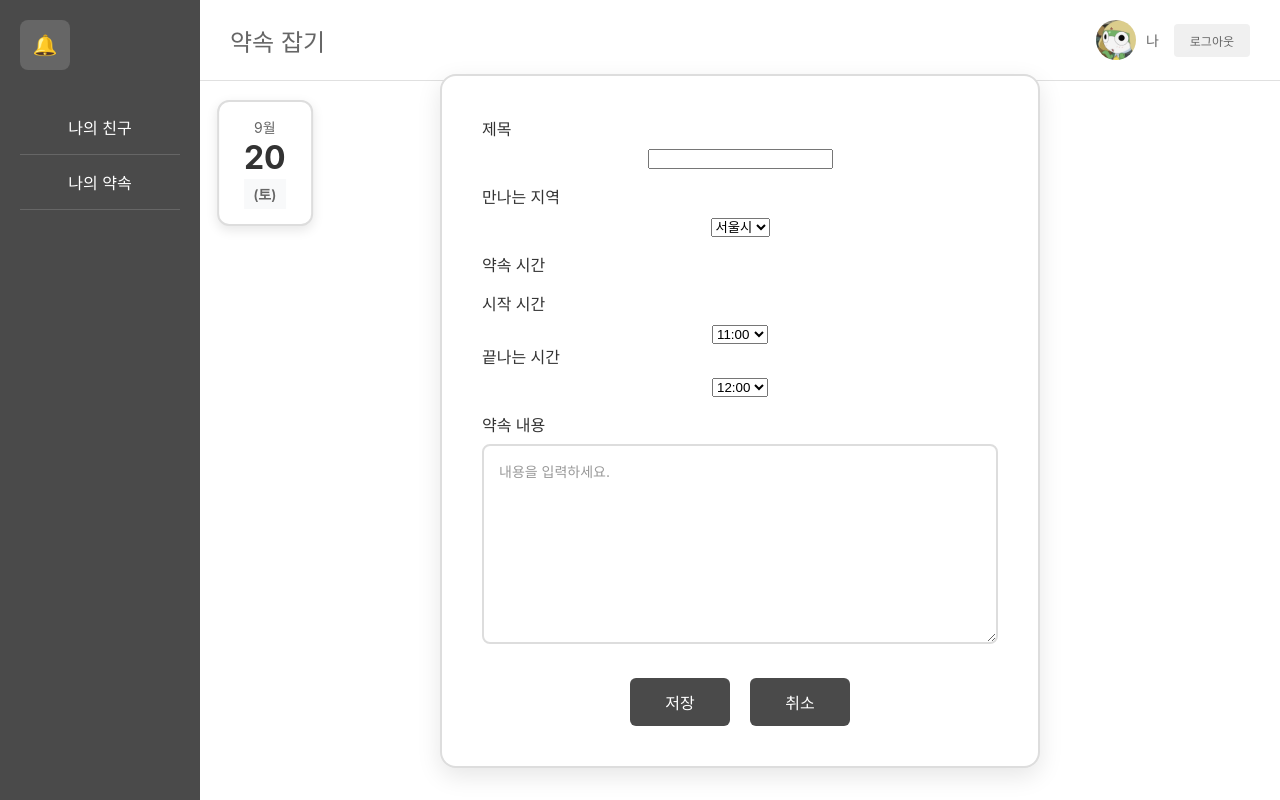
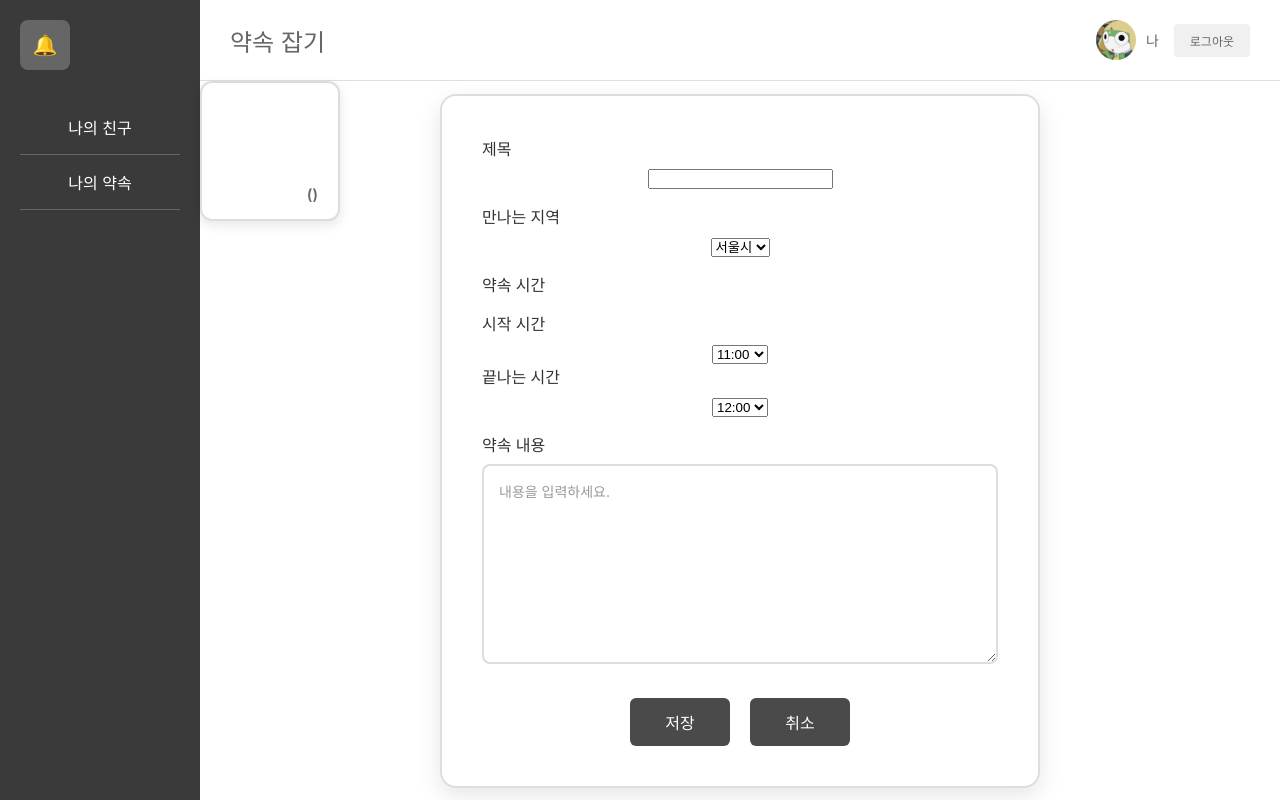
Before and after one commit to jyh9763/LightningApp, a React (Create React App) app in the folder frontend/: page /meet in a window 1280 px wide. Built offline with nearby package versions, Linux system fonts and the light colour scheme.

Commit message:
update: send date data to meet page

```diff
--- a/frontend/src/pages/Main.js
+++ b/frontend/src/pages/Main.js
@@ -18,6 +18,9 @@ export default function Main(){
     const todayY = today.getFullYear();
     const todayM = today.getMonth();
     const todayD = today.getDate();
+
+    // 요일 이름
+    const weekdays = ["일", "월", "화", "수", "목", "금", "토"];
 
     // 현재 월 1일의 요일
     const firstWeek = new Date(currentY, currentM, 1).getDay();
@@ -95,13 +98,9 @@ export default function Main(){
                     <div className="calendar">
                         <div className="calendar-header">
                             <div className="weekdays">
-                                <div className="weekday">일</div>
-                                <div className="weekday">월</div>
-                                <div className="weekday">화</div>
-                                <div className="weekday">수</div>
-                                <div className="weekday">목</div>
-                                <div className="weekday">금</div>
-                                <div className="weekday">토</div>
+                                {weekdays.map((weekday, wdi) => (
+                                    <div key={wdi} className="weekday">{weekday}</div>
+                                ))}
                             </div>
                         </div>
 
@@ -115,16 +114,25 @@ export default function Main(){
                                             className={`calendar-cell ${day ? "": "empty"}`}
                                         >
                                             <div className="date-row">
-                                                <button className='appointment-add' onClick={() => navigate("/meet")}>
+                                                {day && (
+                                                    <>  {/* 버튼과 날짜 두 개를 동시에 렌더링하려면 하나의 부모로 묶는 작업 필요
+                                                        -> dom 쓰고싶지 않은데 하나로 묶고싶을 때 사용 */}
+                                                        <button
+                                                            className='appointment-add'
+                                                            onClick={() => navigate("/meet",
+                                                            // 페이지 이동 시 데이터 보내기
+                                                            {state: {month: currentM+1, day: day, weekday: weekdays[di]}})}
+                                                        >
                                                             +
                                                         </button>
-                                                {day &&
                                                         <div className={`date-number ${
                                                            day === todayD && currentM === todayM && currentY === todayY
                                                            ? "today": ""
                                                         }`}>
                                                             {day}
-                                                </div>}
+                                                        </div>
+                                                    </>
+                                                )}
                                             </div>
                                         </div>
                                     ))}
--- a/frontend/src/pages/Meet.css
+++ b/frontend/src/pages/Meet.css
@@ -19,7 +19,7 @@ body {
 /* 사이드바 */
 .sidebar {
     width: 200px;
-    background-color: #4a4a4a;
+    background-color: rgba(0, 0, 0, 0.76);
     color: white;
     padding: 20px;
     display: flex;
@@ -64,7 +64,7 @@ body {
 
 .menu-item:hover {
     color: #ccc;
-    background-color: rgba(255, 255, 255, 0.1);
+    background-color: rgba(0, 0, 0, 0.76);
     padding-left: 10px;
 }
 
@@ -78,36 +78,42 @@ body {
 
 /* 상단 날짜 박스 */
 .date-box {
-    position: absolute;
-    top: 100px;
-    left: 6%;
-    transform: translateX(-50%);
+    position: relative;
+    width: 140px;
+    height: 140px;
     background-color: white;
     border: 2px solid #ddd;
     border-radius: 12px;
-    padding: 15px 25px;
-    text-align: center;
-    box-shadow: 0 4px 12px rgba(0, 0, 0, 0.1);
-    z-index: 10;
+    padding: 10px;
+    box-shadow: 0 4px 12px rgba(0,0,0,0.1);
+
 }
 
 .month {
-    font-size: 14px;
+    position: absolute;
+    top: 10px;
+    left: 20px;
+    font-size: 25px;
     color: #666;
-    margin-bottom: 5px;
 }
 
 .day {
-    font-size: 32px;
+    position: absolute;
+    top: 50%;
+    left: 50%;
+    transform: translate(-50%, -50%);
+    font-size: 50px;
     font-weight: bold;
     color: #333;
-    line-height: 1;
 }
 
 .weekday {
-    font-size: 14px;
+    position: absolute;
+    bottom: 10px;
+    right: 15px;
+    font-size: 15px;
     color: #666;
-    margin-top: 5px;
+    background-color: white;
 }
 
 /* 헤더 영역 */
@@ -161,7 +167,7 @@ body {
     display: flex;
     justify-content: center;
     align-items: center;
-    height: 85vh;
+    height: 55vh;
     padding: 40px;
 }
 
--- a/frontend/src/pages/Meet.js
+++ b/frontend/src/pages/Meet.js
@@ -1,6 +1,6 @@
 import React, {useState} from "react";
 import "./Meet.css";
-import {useNavigate} from "react-router-dom";
+import {useNavigate, useLocation} from "react-router-dom";
 import axios from "axios";
 
 export default function Meet(){
@@ -12,6 +12,10 @@ export default function Meet(){
     const [meetAddress, setMeetAddress] = useState("서울시");
     const [meetStart, setMeetStart] = useState("");
     const [meetEnd, setMeetEnd] = useState("");
+
+    // main 페이지에서 추가하고 싶은 약속의 날짜를 받아오기 위한 변수
+    const location = useLocation();
+    const {month, day, weekday} = location.state || {};
 
     // 제출 작동
     function handleSubmit(){
@@ -61,13 +65,6 @@ export default function Meet(){
 
                 {/* 메인 컨텐츠 영역 */}
                 <div className="main-content">
-                    {/* 상단 날짜 박스 */}
-                    <div className="date-box">
-                        <div className="month">9월</div>
-                        <div className="day">20</div>
-                        <div className="weekday">(토)</div>
-                    </div>
-
                     {/* 헤더 */}
                     <div className="header">
                         <div className="page-title">약속 잡기</div>
@@ -86,6 +83,13 @@ export default function Meet(){
                                 로그아웃
                             </button>
                         </div>
+                    </div>
+
+                    {/* 상단 날짜 박스 */}
+                    <div className="date-box">
+                        <div className="month">{month}</div>
+                        <div className="day">{day}</div>
+                        <div className="weekday">({weekday})</div>
                     </div>
 
                     {/* 약속 만들기 폼 */}
```
Lines whose indentation alone changed are shown as unchanged.
